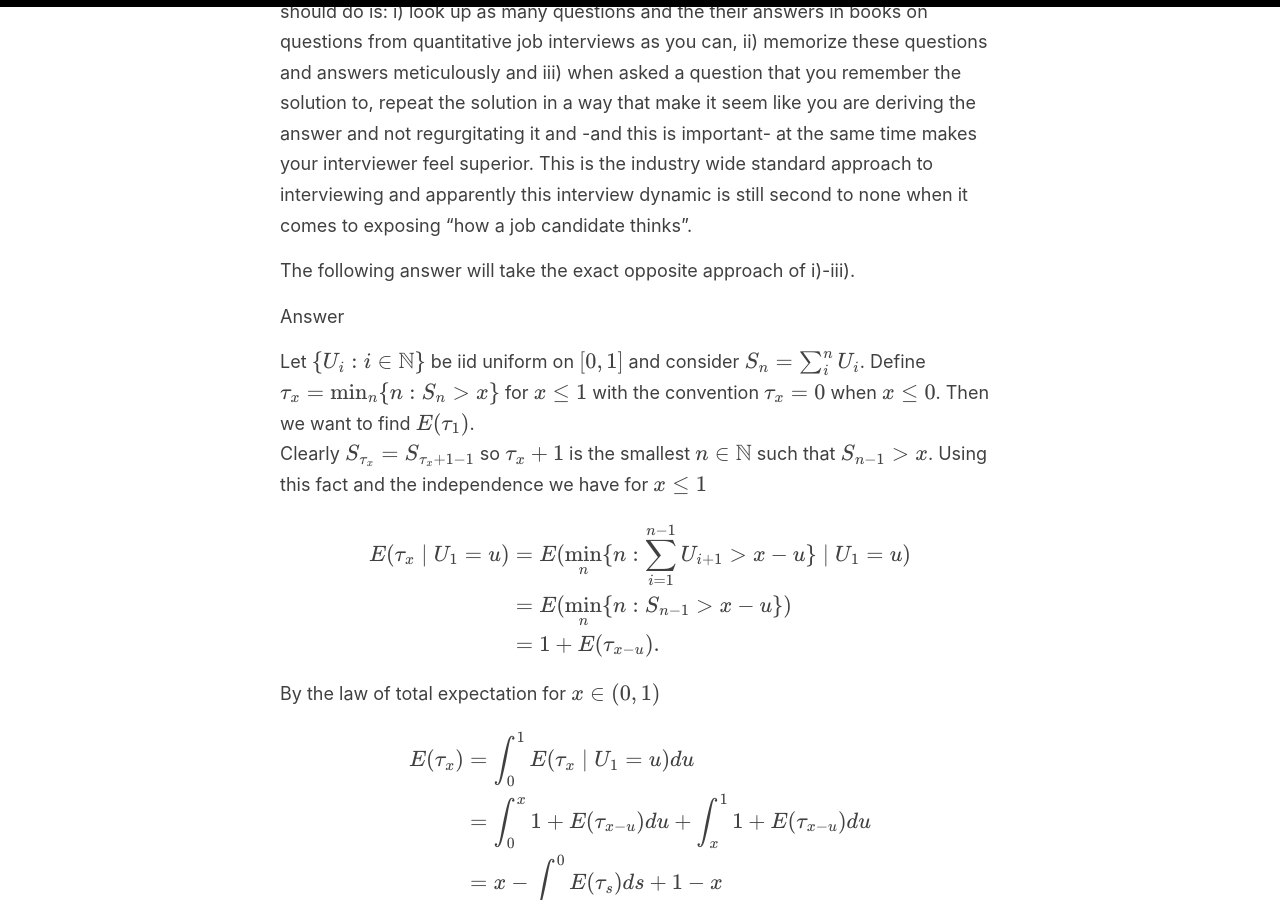
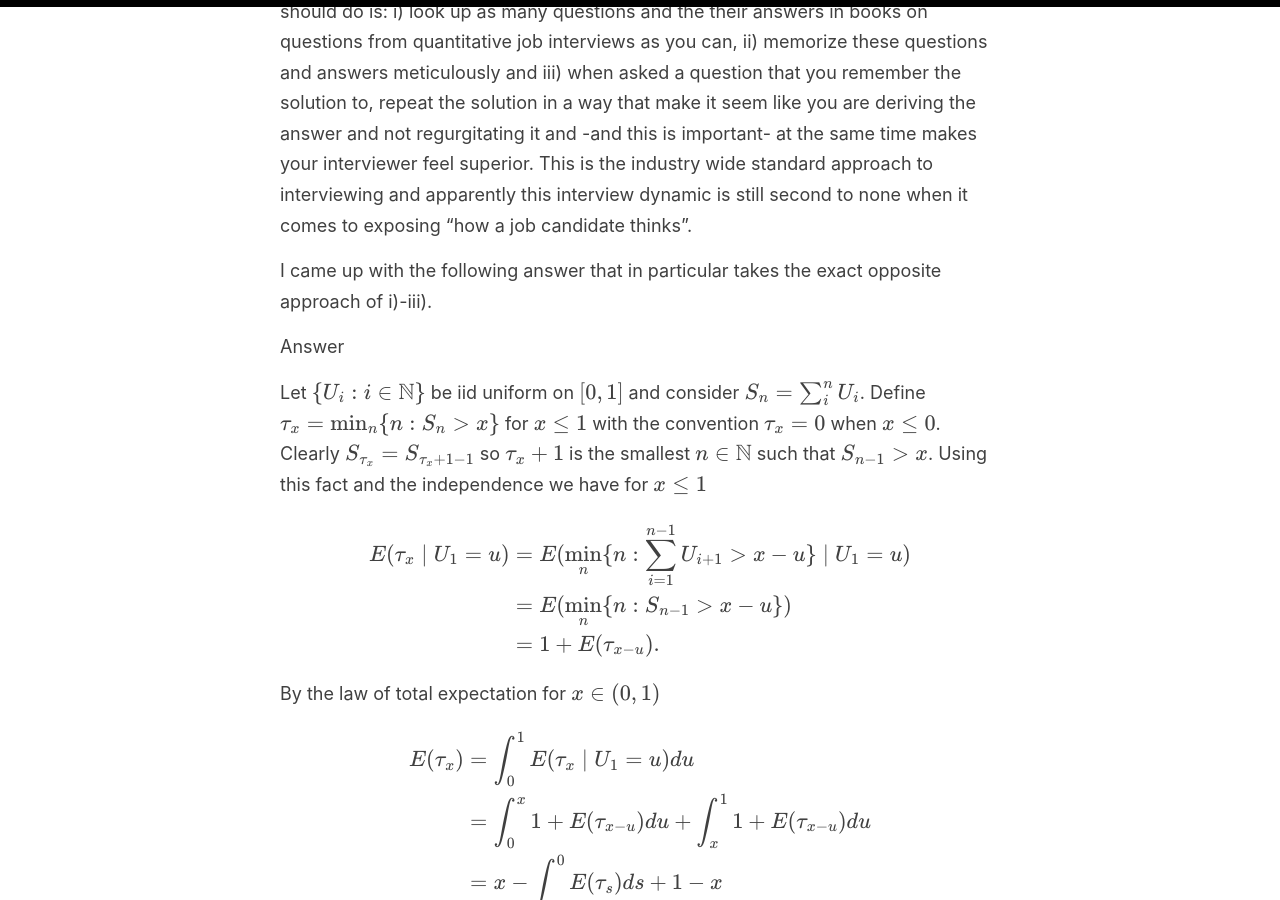
Before and after one commit to adam-lund/adam-lund.github.io, a Jekyll site: the page built from _posts/2019-09-28-Uniform sum problem-.md, in a window 1280 px wide and 900 px high, scrolled down 735 px. Built offline with Jekyll 4.4.1, drawn with Linux system fonts in a browser that asks for light colours; formulas are drawn with MathJax 3.

Commit message:
trying my hand

```diff
--- a/_posts/2019-09-28-Uniform sum problem-.md
+++ b/_posts/2019-09-28-Uniform sum problem-.md
@@ -6,17 +6,17 @@ categories:
 
 Question
 
-Suppose you   independently  sample uniformly from the unit interval and then sum these samples. On average how many times would you have to do this before the sum is  bigger than one?
+Suppose you  independently  sample uniformly from the unit interval and then sum these samples. On average how many times would you have to do this before the sum is  bigger than one?
 
 This question is apparently a by now classical question from a 1958 Putnam examination. I was unaware of that when I first encountered it as part of  an entrance test I had to solve to get access to a round of interviews with a certain company two years ago. Also I couldn't find a way to solve it back then since my solution relied on knowing the distribution of the n-fold convolution of iid uniform(0,1) variables.  I didn't (and still don't) know this distribution though it does have a closed form expression (originally derived by Laplace I think).
 
 A few weeks ago the question resurfaced for some reason and I started to think  about how you might go about solving it without knowing this convolution result or any other piece of niche knowledge for that matter. Of course, if you really want to land a job, this is not the right approach to take to interviewing. Instead what you should do is: i) look up as many questions and the their answers in books on questions from quantitative job interviews as you can, ii) memorize  these questions and answers meticulously  and iii) when asked a question that you remember the solution to, repeat the solution in a way that make it seem like you are deriving the answer and not regurgitating it and -and this is important- at the same time makes your interviewer feel superior. This is the industry wide standard approach to interviewing and apparently this interview dynamic is still second to none when it comes to exposing "how a job candidate thinks".
 
-The following answer will take the exact opposite approach of i)-iii).
+I came up with the following answer that in particular takes the exact opposite approach of i)-iii).
 
 Answer
 
-Let $\\{U_i: i\in \mathbb{N}\\}$ be iid uniform on $[0,1 ]$ and consider $ S_n=\sum_i^nU_i$. Define $ \tau_x=\min_n\\{ n :S_n>x\\} $ for $x\leq 1$ with the convention $\tau_x=0$ when $x\leq0$. Then we want to find $E(\tau_1)$.
+Let $\\{U_i: i\in \mathbb{N}\\}$ be iid uniform on $[0,1 ]$ and consider $ S_n=\sum_i^nU_i$. Define $ \tau_x=\min_n\\{ n :S_n>x\\} $ for $x\leq 1$ with the convention $\tau_x=0$ when $x\leq0$.
 Clearly $S_{\tau_x}=S_{\tau_x+1 -1}$ so  $\tau_x+1$ is the smallest $n\in \mathbb{N}$ such that $S_{n-1}>x$. Using this fact and the independence we have   for $x\leq1$
 
 $$\begin{alignat*}{4}
```
Also changed, not shown: _posts/2019-01-01-introducing.md (+1 -1 lines).
